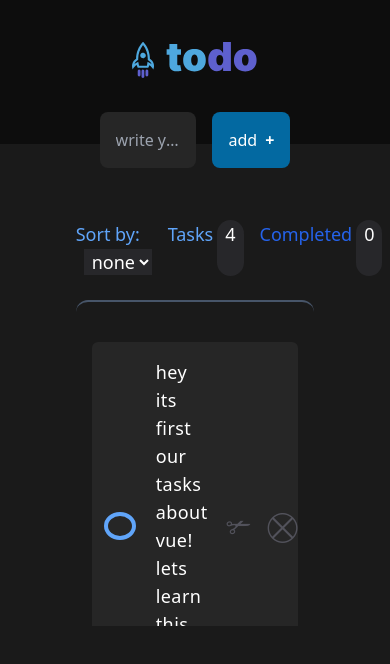
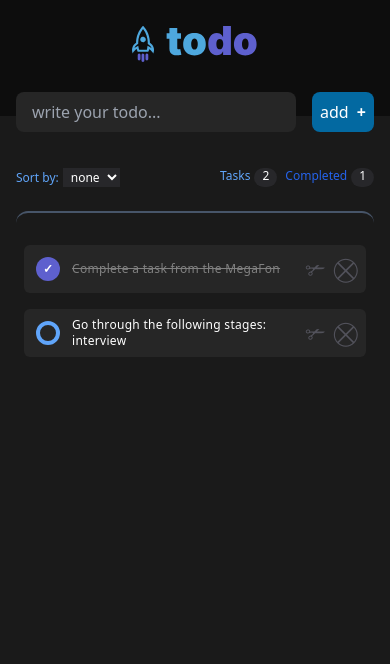
Before and after one commit to DinHubb/vueApp-todo-list, a Vue app: page / in a window 390 px wide. Shown: the top 664 px of the page. Built offline with nearby package versions, Linux system fonts and the light colour scheme.

Commit message:
complet project additionally add responsive and local storage

```diff
--- a/src/App.vue
+++ b/src/App.vue
@@ -1,7 +1,9 @@
 <template>
   <div class="w-full bg-main-color overflow-hidden">
-    <header class="bg-header-color flex flex-col items-center justify-center pt-8 p-14 text-white">
-      <img src="@/assets/logo.svg" width="126px" height="48px" class="pb-2" alt="logo" />
+    <header
+      class="md:pt-8 md:p-14 bg-header-color flex flex-col items-center justify-center pt-4 p-10 text-white"
+    >
+      <img src="@/assets/logo.svg" width="126px" height="48px" class="pb-3" alt="logo" />
     </header>
     <main class="relative -top-11 flex flex-col justify-center px-4">
       <task-form @save="saveTask" />
@@ -31,25 +33,13 @@ export default {
       tasks: [
         {
           id: 1,
-          content: 'hey its first our tasks about vue! lets learn this lorem ispum',
-          completed: false,
+          content: 'Complete a task from the MegaFon',
+          completed: true,
           isEdited: false
         },
         {
           id: 2,
-          content: 'hey its second our tasks about tailwind! lets learn this',
-          completed: false,
-          isEdited: false
-        },
-        {
-          id: 3,
-          content: 'hey its third our tasks about vite! lets learn this',
-          completed: false,
-          isEdited: false
-        },
-        {
-          id: 4,
-          content: 'hey its third our tasks about vite! lets learn this',
+          content: 'Go through the following stages: interview',
           completed: false,
           isEdited: false
         }
@@ -58,12 +48,19 @@ export default {
       valueSelected: ''
     }
   },
+  async mounted() {
+    const data = await localStorage.getItem('tasks')
+    data ? (this.tasks = JSON.parse(data)) : null
+    this.countCompleted = this.tasks.filter((o) => o.completed === true).length
+  },
   methods: {
     saveTask(task) {
       this.valueSelected === 'date' ? this.tasks.unshift(task) : this.tasks.push(task)
+      this.localStorage(this.tasks)
     },
     removeTask(task) {
-      return (this.tasks = this.tasks.filter((o) => o.id !== task.id))
+      this.tasks = this.tasks.filter((o) => o.id !== task.id)
+      this.localStorage(this.tasks)
     },
     checkedTask(task) {
       this.tasks = this.tasks.map((o) => {
@@ -73,7 +70,8 @@ export default {
         let completed = complet ? complet : complet
         return { ...o, completed }
       })
-      return (this.countCompleted = this.tasks.filter((o) => o.completed === true).length)
+      this.countCompleted = this.tasks.filter((o) => o.completed === true).length
+      this.localStorage(this.tasks)
     },
     sortTask(value) {
       this.valueSelected = value
@@ -81,15 +79,22 @@ export default {
         this.tasks = this.tasks.sort((a, b) => b.id - a.id)
         return
       }
-      return (this.tasks = this.tasks.sort((a, b) => a.id - b.id)) // так как у меня id это дата их создание то сортировка c none будет сортировкой по id
+
+      this.tasks = this.tasks.sort((a, b) => a.id - b.id) // т
     },
     edit(task) {
       this.tasks = this.tasks.map((o) => {
         if (o.id !== task.id) return o
         const edited = !o.isEdited
         let isEdited = edited ? edited : edited
+        console.log(isEdited)
         return { ...o, isEdited }
       })
+      this.localStorage(this.tasks)
+    },
+    localStorage(data, selectedOption) {
+      localStorage.setItem('tasks', JSON.stringify(data))
+      selectedOption ? localStorage.setItem('sortBy', JSON.stringify(selectedOption)) : null
     }
   }
 }
--- a/src/components/TaskForm.vue
+++ b/src/components/TaskForm.vue
@@ -1,13 +1,16 @@
 <template>
-  <section class="flex justify-center pb-10">
-    <form class="flex justify-center gap-4 w-3/5 h-20 p-3" @submit="saveTask">
+  <section class="md:pb-10 flex justify-center pb-4">
+    <form
+      class="flex justify-center gap-4 w-full h-20 py-5 sm:p-4 sm:w-3/4 md:p-3 lg:w-3/5"
+      @submit="saveTask"
+    >
       <input
         v-model.trim="task.content"
         @input="task.content = $event.target.value"
         placeholder="write your todo..."
         class="w-full p-4 bg-input-color rounded-lg text-ellipsis text-white focus:outline-none focus:border-blue-500 focus:border"
       />
-      <button class="text-center bg-sky-700 px-4 rounded-lg text-white text-nowrap">
+      <button class="text-center bg-sky-700 px-2 sm:px-4 rounded-lg text-white text-nowrap">
         add <span class="font-bold ml-1">+</span>
       </button>
     </form>
--- a/src/components/TaskList.vue
+++ b/src/components/TaskList.vue
@@ -1,13 +1,14 @@
 <template>
-  <section class="text-lg">
-    <div class="m-auto w-2/3">
-      <div class="flex justify-between pb-6 gap-4">
+  <section class="text-xs sm:text-lg">
+    <div class="m-auto w-full sm:w-10/12 lg:w-2/3">
+      <div class="flex justify-between pb-6 gap-2 sm:gap-4">
         <div class="text-blue-400 font-medium">
-          Sort by:
+          <label for="select">Sort by:</label>
           <select
+            id="select"
             v-model="selectedOption"
             @change="$emit('sort', selectedOption)"
-            class="ml-2 focus:outline-none focus:border-blue-500 focus:border bg-zinc-800 text-white pl-1"
+            class="sm:ml-2 ml-1 cursor-pointer focus:outline-none focus:border-blue-500 focus:border bg-zinc-800 text-white px-1"
           >
             <option value="date">date</option>
             <option value="none">none</option>
@@ -27,7 +28,7 @@
         </div>
       </div>
       <div class="rounded-xl border-t-2 border-t-slate-600 pt-6">
-        <div v-if="tasks.length < 1" class="flex flex-col items-center pt-14">
+        <div v-if="tasks.length < 1" class="flex flex-col items-center sm:pt-14 pt-6">
           <img
             src="@/assets/clipboard.svg"
             class="pb-4"
@@ -47,10 +48,10 @@
             v-for="task in tasks"
             :key="task.id"
             task="task"
-            class="relative bg-input-color pl-16 p-4 m-4 flex items-center justify-between gap-4 rounded-md"
+            class="md:pl-16 md:p-4 ms:gap-4 relative bg-input-color pl-12 p-2 m-2 md:m-4 flex items-center justify-between gap-2 rounded-md"
           >
             <button
-              class="absolute left-3 border-4 border-blue-400 rounded-max-br w-8 h-7 font-bold"
+              class="md:w-8 md:h-7 w-6 h-6 absolute left-3 border-4 border-blue-400 rounded-max-br font-bold"
               :style="task.completed ? taskComplet : ''"
               @click="$emit('checked', task)"
             >
@@ -61,18 +62,26 @@
                 v-model.trim="task.content"
                 @input="task.content = $event.target.value"
                 @keyup.enter="$emit('edit', task)"
-                @blur="$emit('edit', task)"
+                id="editInput"
                 class="bg-input-color w-full focus:outline-none focus:border-zinc-700 focus:border"
               />
             </div>
             <div v-else :style="task.completed ? taskContent : ''" class="tracking-wide">
               {{ task.content }}
             </div>
-            <div class="flex gap-4">
-              <button class="text-3xl text-zinc-600" @click="$emit('edit', task), editFoucus">
-                ✃
+            <div class="flex ms:gap-4 gap-2">
+              <button
+                class="md:text-3xl text-2xl text-zinc-600"
+                @click="$emit('edit', task), editFoucus"
+              >
+                <label for="editInput" class="cursor-pointer">✃</label>
               </button>
-              <button class="text-3xl text-zinc-600" @click="$emit('remove', task)">⛒</button>
+              <button
+                class="md:text-3xl text-2xl cursor-pointer text-zinc-600"
+                @click="$emit('remove', task)"
+              >
+                ⛒
+              </button>
             </div>
           </li>
         </ul>
```
